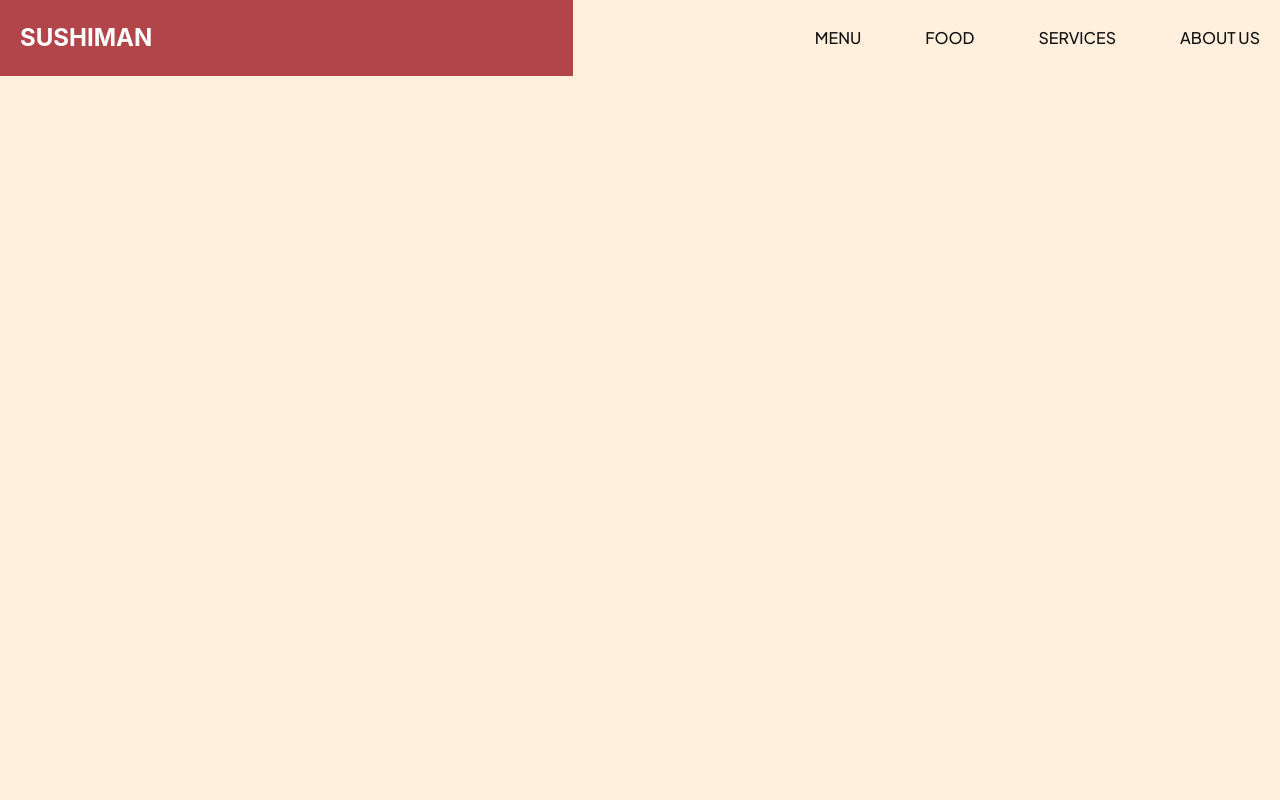
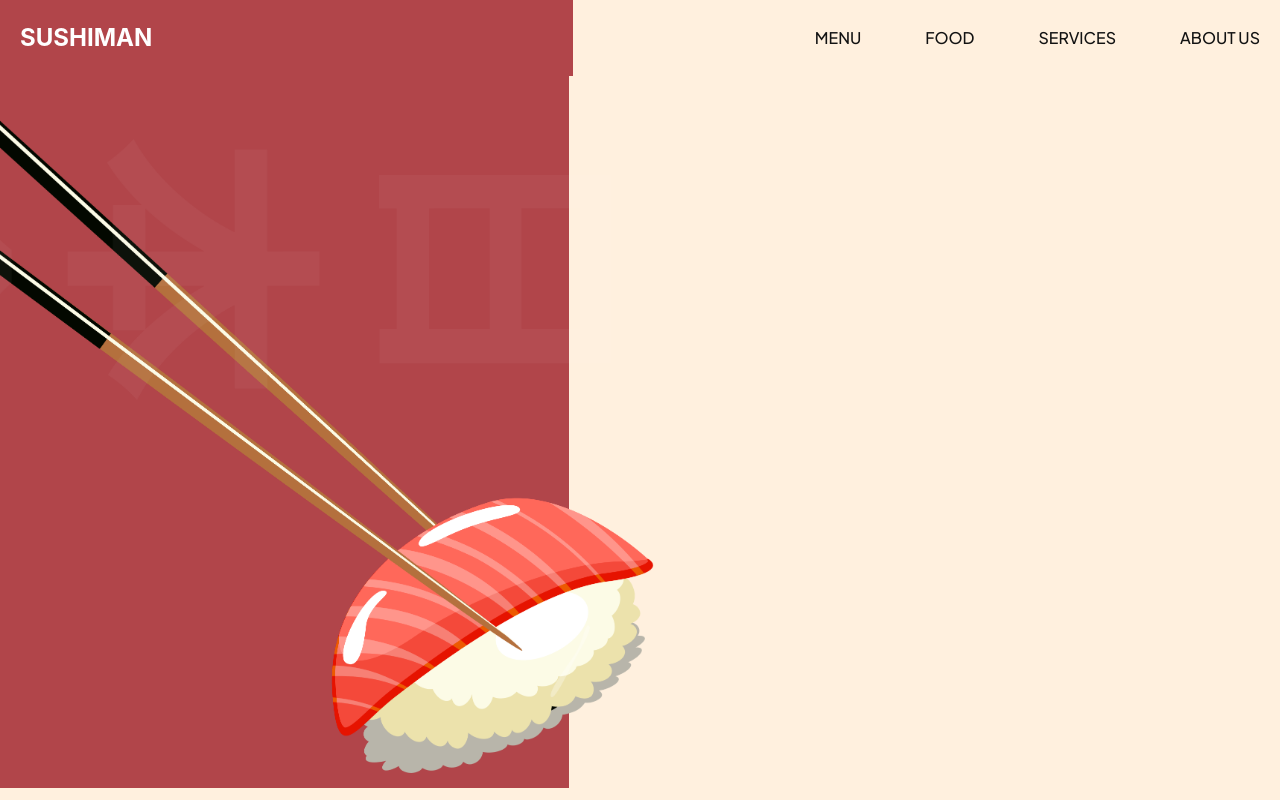
Before and after one commit to wolfgunblood/sushi-landing-page, a React (Vite) app: page / in a window 1280 px wide. Built offline with nearby package versions, Linux system fonts and the light colour scheme.

Commit message:
Updated Hero section

```diff
--- a/src/App.jsx
+++ b/src/App.jsx
@@ -1,11 +1,13 @@
 import React from 'react'
 // import "./"
 import Navbar from './components/Navbar/Navbar';
+import Hero from './components/Hero/Hero';
 
 const App = () => {
   return (
     <div className='App'>
       <Navbar />
+      <Hero />
     </div>
   )
 }
--- /dev/null
+++ b/src/components/Hero/Hero.jsx
@@ -0,0 +1,20 @@
+import React from 'react';
+import "./Hero.scss"
+import Sushi1 from  "../../assets/sushi-1.png";
+
+
+const Hero = () => {
+  return (
+    <section className='hero-container'>
+        <div className='hero-img'>
+            <img src={Sushi1} alt="Sushi One" />
+            <div className='hero__overlay'></div>
+        </div>
+        <div className='hero-text'>
+
+        </div>
+    </section>
+  )
+}
+
+export default Hero
--- /dev/null
+++ b/src/components/Hero/Hero.scss
@@ -0,0 +1,17 @@
+.hero-container{
+    display: flex;
+
+    .hero-img{
+        flex: 1;
+        background-color: var(--primary-color);
+        position: relative;
+        img{
+            width: 120%;
+            height: 100%;
+        }
+    }
+
+    .hero-text{
+        flex: 1.25;
+    }
+}
```
